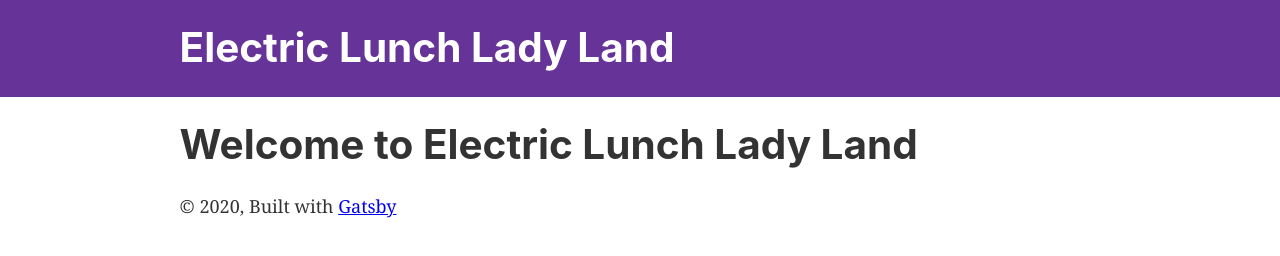
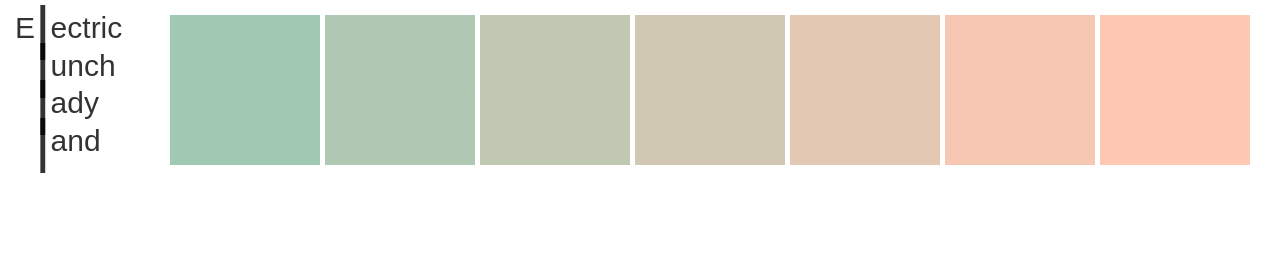
Before and after one commit to wijohnst/electriclunchladyland, a Gatsby site: page / in a window 1280 px wide. Built offline with nearby package versions, Linux system fonts and the light colour scheme; Gatsby itself is replaced by a stand-in of ours.

Commit message:
addeded header/nav functionality

```diff
--- a/gatsby-config.js
+++ b/gatsby-config.js
@@ -30,5 +30,5 @@ module.exports = {
     // this (optional) plugin enables Progressive Web App + Offline functionality
     // To learn more, visit: https://gatsby.dev/offline
     // `gatsby-plugin-offline`,
-  ],
+    `gatsby-plugin-styled-components`],
 }
--- a/package.json
+++ b/package.json
@@ -5,18 +5,22 @@
   "version": "0.1.0",
   "author": "Kyle Mathews <mathews.kyle@gmail.com>",
   "dependencies": {
+    "babel-plugin-styled-components": "^1.10.7",
     "gatsby": "^2.19.7",
     "gatsby-image": "^2.2.39",
     "gatsby-plugin-manifest": "^2.2.39",
     "gatsby-plugin-offline": "^3.0.32",
     "gatsby-plugin-react-helmet": "^3.1.21",
     "gatsby-plugin-sharp": "^2.4.3",
+    "gatsby-plugin-styled-components": "^3.1.18",
     "gatsby-source-filesystem": "^2.1.46",
     "gatsby-transformer-sharp": "^2.3.13",
     "prop-types": "^15.7.2",
     "react": "^16.12.0",
     "react-dom": "^16.12.0",
-    "react-helmet": "^5.2.1"
+    "react-helmet": "^5.2.1",
+    "styled-components": "^5.0.0",
+    "uuid": "^3.4.0"
   },
   "devDependencies": {
     "prettier": "^1.19.1"
--- a/src/components/header.js
+++ b/src/components/header.js
@@ -1,42 +1,21 @@
-import { Link } from "gatsby"
-import PropTypes from "prop-types"
+// import { Link } from "gatsby"
+// import PropTypes from "prop-types"
 import React from "react"
+// import PrintLogo from "./printLogo"
+import HeaderBoxes from "./headerBoxes"
 
-const Header = ({ siteTitle }) => (
-  <header
-    style={{
-      background: `rebeccapurple`,
-      marginBottom: `1.45rem`,
-    }}
-  >
-    <div
-      style={{
-        margin: `0 auto`,
-        maxWidth: 960,
-        padding: `1.45rem 1.0875rem`,
-      }}
-    >
-      <h1 style={{ margin: 0 }}>
-        <Link
-          to="/"
-          style={{
-            color: `white`,
-            textDecoration: `none`,
-          }}
-        >
-          {siteTitle}
-        </Link>
-      </h1>
-    </div>
-  </header>
-)
-
-Header.propTypes = {
-  siteTitle: PropTypes.string,
+const Header = ()=> {
+ return(
+   <HeaderBoxes />
+ )
 }
 
-Header.defaultProps = {
-  siteTitle: ``,
-}
+// Header.propTypes = {
+//   siteTitle: PropTypes.string,
+// }
+
+// Header.defaultProps = {
+//   siteTitle: ``,
+// }
 
 export default Header
--- /dev/null
+++ b/src/components/headerBox.css
@@ -0,0 +1,12 @@
+.header-box{
+  display: flex;
+  align-items: center;
+  justify-content: center;
+  font-family: "Montserrat", sans-serif;
+  height: 150px;
+  width: 150px;
+}
+
+.header-box:hover{
+  color: black;
+}
--- /dev/null
+++ b/src/components/headerBox.js
@@ -0,0 +1,67 @@
+import React, { useState } from 'react';
+import './headerBox.css';
+
+
+
+const HeaderBox = ({color, index}) => {
+
+  const [hover, setHover] = useState(false);
+
+
+  let style;
+
+  const setHoverTrue = () =>{
+   setHover(true);
+  }
+
+  const setHoverFalse = () =>{
+    setHover(false);
+  }
+
+  const navigate = (e) =>{
+    console.log(e.target.value);
+  }
+
+  if(hover === false){
+    style = {
+      transition: "all 0.3s",
+      backgroundColor: `rgb(${color},200,179)`,
+      color: `rgb(${color},200,179)`
+    }
+  }else{
+    style = {
+      transition: "all 0.3s",
+      backgroundColor: `rgb(${color},200,179)`,
+      color: "#707070",
+      cursor: "pointer"
+    }
+  }
+
+  let text;
+
+  switch(index){
+
+    case(2):
+    text = "EL3 Consultants";
+    break;
+
+    case(4):
+    text = "ChefSuite"
+    break;
+
+    case(6):
+    text = "About"
+    break;
+
+    default:
+    text=""
+  }
+  return (
+    <div className="header-box" value={text} style={style} onMouseOver={setHoverTrue} onMouseLeave={setHoverFalse} onMouseDown={navigate}>
+      {text}
+    </div>
+  );
+}
+
+
+export default HeaderBox;
--- /dev/null
+++ b/src/components/headerBoxes.css
@@ -0,0 +1,7 @@
+#boxes-wrapper{
+  display: grid;
+  grid-gap: 5px;
+  grid-template-columns: repeat(auto-fill, 150px);
+  grid-template-rows: 1fr;
+  padding: 15px;
+}
--- /dev/null
+++ b/src/components/headerBoxes.js
@@ -0,0 +1,32 @@
+import React from 'react';
+import "./headerBoxes.css";
+import HeaderBox from "./headerBox";
+import PrintLogo from "./printLogo";
+
+const uuid = require('uuid/v1');
+
+const displayDimensions = () =>{
+  let width = Math.floor(window.innerWidth/150);
+  let boxes = [];
+  let colorVal = 161;
+  for(let x = 1; x <= (width - 1); x++){
+    let key = uuid();
+    boxes.push(<HeaderBox key={key} color= {colorVal}  index={x} />)
+    colorVal = colorVal + (14 + x);
+  }
+  return boxes;
+}
+
+const HeaderBoxes = () => {
+
+  let boxes = displayDimensions();
+  window.addEventListener("resize", displayDimensions.bind())
+  return (
+    <div id="boxes-wrapper">
+      <PrintLogo />
+      {boxes}
+    </div>
+  );
+}
+
+export default HeaderBoxes;
--- a/src/components/layout.js
+++ b/src/components/layout.js
@@ -6,46 +6,16 @@
  */
 
 import React from "react"
-import PropTypes from "prop-types"
-import { useStaticQuery, graphql } from "gatsby"
+// import PropTypes from "prop-types"
+// import { useStaticQuery, graphql } from "gatsby"
 
 import Header from "./header"
 import "./layout.css"
 
-const Layout = ({ children }) => {
-  const data = useStaticQuery(graphql`
-    query SiteTitleQuery {
-      site {
-        siteMetadata {
-          title
-        }
-      }
-    }
-  `)
-
+const Layout = () => {
   return (
-    <>
-      <Header siteTitle={data.site.siteMetadata.title} />
-      <div
-        style={{
-          margin: `0 auto`,
-          maxWidth: 960,
-          padding: `0 1.0875rem 1.45rem`,
-        }}
-      >
-        <main>{children}</main>
-        <footer>
-          © {new Date().getFullYear()}, Built with
-          {` `}
-          <a href="https://www.gatsbyjs.org">Gatsby</a>
-        </footer>
-      </div>
-    </>
+      <Header />
   )
 }
 
-Layout.propTypes = {
-  children: PropTypes.node.isRequired,
-}
-
 export default Layout
--- /dev/null
+++ b/src/components/printLogo.css
@@ -0,0 +1,58 @@
+#logo-wrapper{
+  font-family: 'Montserrat', sans-serif;
+  font-size: 30px;
+  /* background: lightgreen; */
+  display: grid;
+  width: max-content;
+  grid-template-columns: auto;
+  grid-auto-rows: 1fr 1fr 1fr 1fr;
+  grid-template-areas:
+  "e l_1 ectric"
+  ". l_2 unch"
+  ". l_3 ady"
+  ". l_4 and";
+}
+
+#e{
+  grid-area: e;
+  text-align: right;
+}
+
+.l{
+  font-size: 2em;
+  /* background: lightpink; */
+}
+
+#l_1{
+  grid-area: l_1;
+}
+
+#f{
+  /* background: red; */
+  grid-area: ectric;
+  justify-self: start;
+}
+
+#l_2{
+  grid-area: l_2;
+}
+
+#unch{
+  grid-area: unch;
+}
+
+#l_3{
+  grid-area: l_3;
+}
+
+#ady{
+  grid-area: ady;
+}
+
+#l_4{
+  grid-area: l_4;
+}
+
+#and{
+  grid-area: and;
+}
--- /dev/null
+++ b/src/components/printLogo.js
@@ -0,0 +1,14 @@
+import React from 'react'
+import "./printLogo.css"
+
+const PrintLogo = () =>{
+  return(
+   <div id="logo-wrapper">
+     <div id="e">E</div><div className="l" id="l_1">|</div><div id="f">ectric</div>
+     <div className="l" id="l_2">|</div><div id="unch">unch</div>
+     <div className="l" id="l_3">|</div><div id="ady">ady</div>
+     <div className="l" id="l_4">|</div><div id="and">and</div>
+   </div>
+  )
+}
+export default PrintLogo
--- a/src/pages/index.js
+++ b/src/pages/index.js
@@ -1,15 +1,12 @@
 import React from "react"
-import { Link } from "gatsby"
-
+// import { Link } from "gatsby"
 import Layout from "../components/layout"
-import Image from "../components/image"
-import SEO from "../components/seo"
+// import Image from "../components/image"
+// import SEO from "../components/seo"
 
 const IndexPage = () => (
-  <Layout>
-    <SEO title="Home" />
-    <h1> Welcome to Electric Lunch Lady Land</h1>
-  </Layout>
+  <Layout />
+
 )
 
 export default IndexPage
```
Also changed, not shown: src/components/header.css (added), 1 other file.
